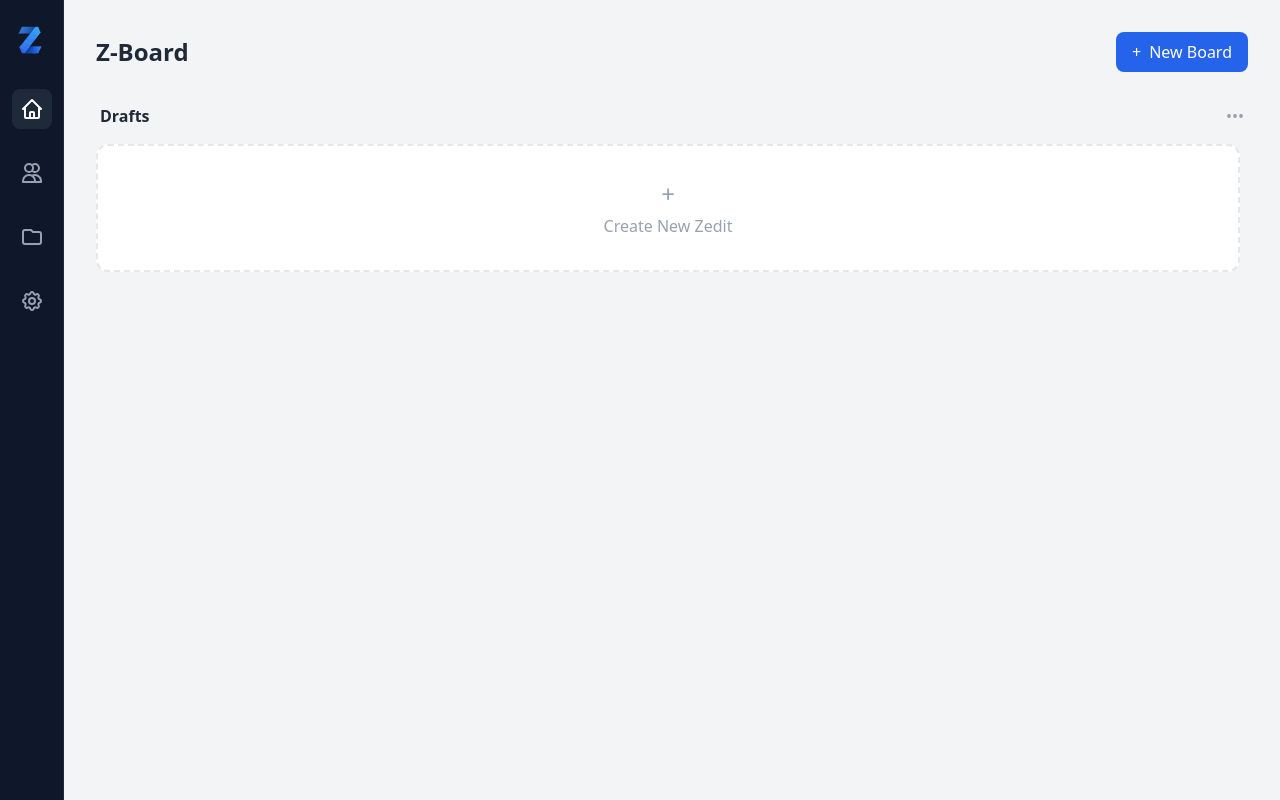
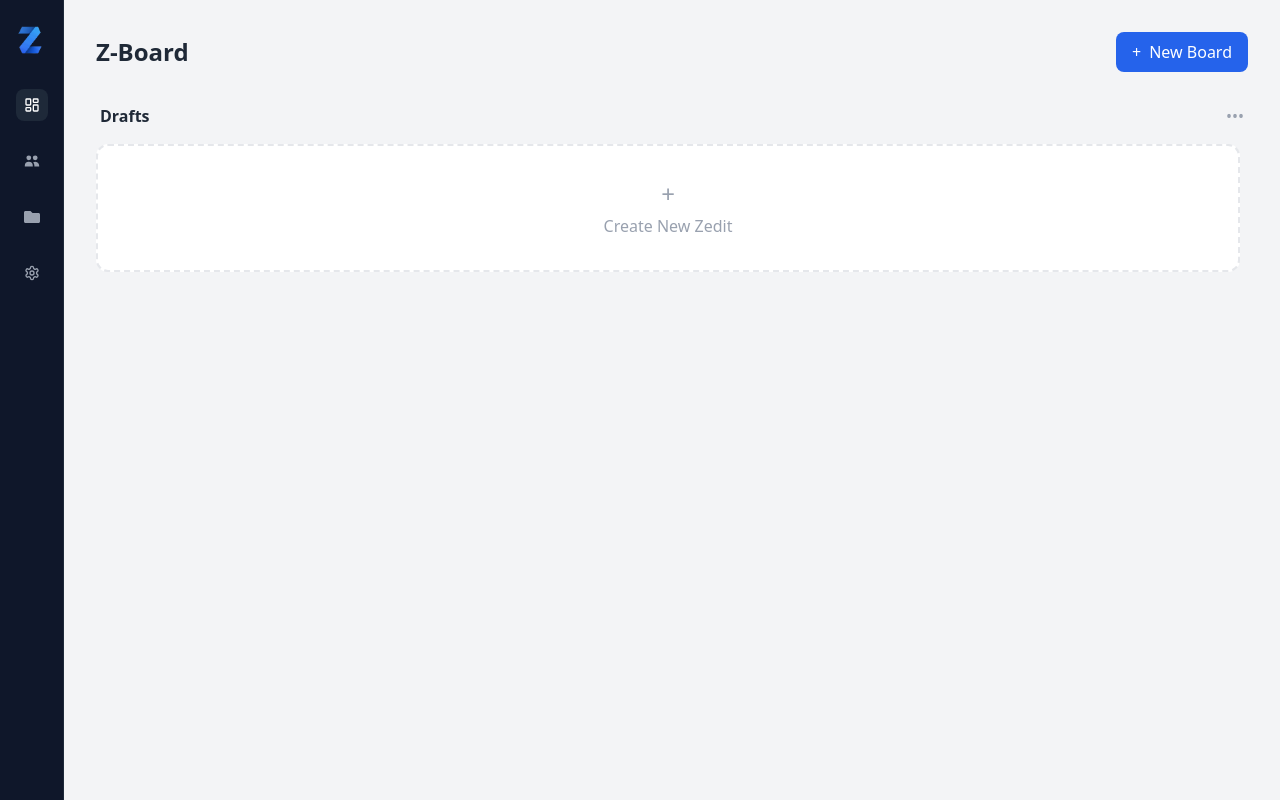
Before and after one commit to Skaff10/Zedit, a React (Vite) app in the folder client/: page / in a window 1280 px wide. Built offline with nearby package versions, Linux system fonts and the light colour scheme; sample sign-in values are in the browser's storage.

Commit message:
Create New Board Feature added & Sidebar buttons Changed

```diff
--- a/client/package.json
+++ b/client/package.json
@@ -18,6 +18,7 @@
     "framer-motion": "^12.23.25",
     "react": "^19.2.0",
     "react-dom": "^19.2.0",
+    "react-icons": "^5.5.0",
     "react-router-dom": "^7.9.6",
     "react-toastify": "^11.0.5",
     "tailwindcss": "^4.1.17",
--- a/client/src/components/Board.tsx
+++ b/client/src/components/Board.tsx
@@ -1,21 +1,51 @@
 import React from "react";
+import { CreateBoardModal } from "./CreateBoardModal";
+import { motion, AnimatePresence } from "framer-motion";
+import { useNavigate } from "react-router-dom";
 
 export const Board: React.FC = () => {
+  const [isModalOpen, setIsModalOpen] = React.useState(false);
+  const [boardKey, setBoardKey] = React.useState(0);
+
+  const handleCreateBoard = (boardName: string) => {
+    console.log("Creating board:", boardName);
+    setIsModalOpen(false);
+    // Trigger swipe animation by updating key
+    setTimeout(() => setBoardKey((prev) => prev + 1), 300); // Small delay to allow modal to close first
+  };
+
   return (
-    <div className="flex-1 p-8 overflow-x-auto">
+    <div className="flex-1 p-8 overflow-x-hidden relative">
+      <CreateBoardModal
+        isOpen={isModalOpen}
+        onClose={() => setIsModalOpen(false)}
+        onCreate={handleCreateBoard}
+      />
+
       <div className="flex justify-between items-center mb-8">
         <h1 className="text-2xl font-bold text-z-text">Z-Board</h1>
-        <button className="bg-z-blue text-white px-4 py-2 rounded-lg font-medium hover:bg-blue-700 transition-colors flex items-center gap-2">
+        <button
+          onClick={() => setIsModalOpen(true)}
+          className="bg-z-blue text-white px-4 py-2 rounded-lg font-medium hover:bg-blue-700 transition-colors flex items-center gap-2 cursor-pointer"
+        >
           <span>+</span> New Board
         </button>
       </div>
 
-      <div className="flex gap-6 h-[calc(100vh-12rem)] min-w-[800px]">
-        <Column title="Drafts">
-          <NewZeditCard />
-        </Column>
+      <AnimatePresence mode="wait">
+        <motion.div
+          key={boardKey}
+          initial={{ x: 300, opacity: 0 }}
+          animate={{ x: 0, opacity: 1 }}
+          exit={{ x: -300, opacity: 0 }}
+          transition={{ type: "spring", stiffness: 200, damping: 25 }}
+          className="flex gap-6 h-[calc(100vh-12rem)] min-w-[800px]"
+        >
+          <Column title="Drafts">
+            <NewZeditCard />
+          </Column>
 
-        {/* <Column title="In Review" >
+          {/* <Column title="In Review" >
 
 
         </Column>
@@ -23,7 +53,8 @@ export const Board: React.FC = () => {
         <Column title="Published/Stable" >
 
         </Column> */}
-      </div>
+        </motion.div>
+      </AnimatePresence>
     </div>
   );
 };
@@ -47,9 +78,6 @@ const Column: React.FC<{
     </div>
   );
 };
-
-import { motion } from "framer-motion";
-import { useNavigate } from "react-router-dom";
 
 const NewZeditCard = () => {
   const navigate = useNavigate();
--- /dev/null
+++ b/client/src/components/CreateBoardModal.tsx
@@ -0,0 +1,123 @@
+import React, { useState } from "react";
+import { motion, AnimatePresence } from "framer-motion";
+import { IoClose } from "react-icons/io5";
+
+interface CreateBoardModalProps {
+  isOpen: boolean;
+  onClose: () => void;
+  onCreate: (boardName: string) => void;
+}
+
+export const CreateBoardModal: React.FC<CreateBoardModalProps> = ({
+  isOpen,
+  onClose,
+  onCreate,
+}) => {
+  const [boardName, setBoardName] = useState("");
+  const [collaborators, setCollaborators] = useState("");
+  const [isPrivate, setIsPrivate] = useState(true);
+
+  const handleSubmit = (e: React.FormEvent) => {
+    e.preventDefault();
+    onCreate(boardName);
+    // Reset form
+    setBoardName("");
+    setCollaborators("");
+    setIsPrivate(true);
+  };
+
+  return (
+    <AnimatePresence>
+      {isOpen && (
+        <>
+          {/* Backdrop */}
+          <motion.div
+            initial={{ opacity: 0 }}
+            animate={{ opacity: 1 }}
+            exit={{ opacity: 0 }}
+            onClick={onClose}
+            className="fixed inset-0 bg-black/50 backdrop-blur-sm z-50"
+          />
+
+          {/* Modal */}
+          <motion.div
+            initial={{ y: "100%", opacity: 0 }}
+            animate={{ y: "0%", opacity: 1 }}
+            exit={{ y: "100%", opacity: 0 }}
+            transition={{ type: "spring", damping: 25, stiffness: 300 }}
+            className="fixed inset-0 flex items-center justify-center z-50 pointer-events-none"
+          >
+            <div className="bg-white w-full max-w-md rounded-2xl shadow-2xl p-8 pointer-events-auto mx-4">
+              <div className="flex justify-between items-center mb-6">
+                <h2 className="text-2xl font-bold text-gray-800">
+                  Create Workspace
+                </h2>
+                <button
+                  onClick={onClose}
+                  className="text-gray-400 hover:text-gray-600 transition-colors"
+                >
+                  <IoClose size={24} />
+                </button>
+              </div>
+
+              <form onSubmit={handleSubmit} className="flex flex-col gap-6">
+                <div>
+                  <label className="block text-sm font-medium text-gray-700 mb-2">
+                    Project Name
+                  </label>
+                  <input
+                    type="text"
+                    value={boardName}
+                    onChange={(e) => setBoardName(e.target.value)}
+                    placeholder="e.g., Q4 Marketing"
+                    className="w-full px-4 py-3 rounded-xl border border-gray-200 focus:border-blue-500 focus:ring-2 focus:ring-blue-100 outline-none transition-all"
+                    required
+                  />
+                </div>
+
+                <div>
+                  <label className="block text-sm font-medium text-gray-700 mb-2">
+                    Invite Collaborators
+                  </label>
+                  <input
+                    type="text"
+                    value={collaborators}
+                    onChange={(e) => setCollaborators(e.target.value)}
+                    placeholder="Enter emails..."
+                    className="w-full px-4 py-3 rounded-xl border border-gray-200 focus:border-blue-500 focus:ring-2 focus:ring-blue-100 outline-none transition-all"
+                  />
+                </div>
+
+                <div className="flex items-center justify-between p-4 bg-gray-50 rounded-xl">
+                  <span className="font-medium text-gray-700">
+                    {isPrivate ? "Private" : "Team Visible"}
+                  </span>
+                  <button
+                    type="button"
+                    onClick={() => setIsPrivate(!isPrivate)}
+                    className={`w-12 h-6 rounded-full p-1 transition-colors ${
+                      isPrivate ? "bg-gray-300" : "bg-blue-500"
+                    }`}
+                  >
+                    <div
+                      className={`w-4 h-4 rounded-full bg-white shadow-sm transition-transform ${
+                        isPrivate ? "translate-x-0" : "translate-x-6"
+                      }`}
+                    />
+                  </button>
+                </div>
+
+                <button
+                  type="submit"
+                  className="w-full bg-blue-600 text-white py-3 rounded-xl font-semibold hover:bg-blue-700 active:scale-95 transition-all shadow-lg shadow-blue-200"
+                >
+                  Create Board
+                </button>
+              </form>
+            </div>
+          </motion.div>
+        </>
+      )}
+    </AnimatePresence>
+  );
+};
--- a/client/src/components/Sidebar.tsx
+++ b/client/src/components/Sidebar.tsx
@@ -1,5 +1,7 @@
-import React from "react";
-
+import { LuLayoutDashboard as HomeIcon } from "react-icons/lu";
+import { HiUsers as UsersIcon } from "react-icons/hi";
+import { FaFolder as FolderIcon } from "react-icons/fa";
+import { LuSettings as SettingsIcon } from "react-icons/lu";
 import logo from "/logo.png";
 
 export const Sidebar: React.FC = () => {
@@ -35,73 +37,3 @@ const NavItem: React.FC<{ icon: React.ReactNode; active?: boolean }> = ({
     </button>
   );
 };
-
-const HomeIcon = () => (
-  <svg
-    className="w-6 h-6"
-    fill="none"
-    stroke="currentColor"
-    viewBox="0 0 24 24"
-  >
-    <path
-      strokeLinecap="round"
-      strokeLinejoin="round"
-      strokeWidth={2}
-      d="M3 12l2-2m0 0l7-7 7 7M5 10v10a1 1 0 001 1h3m10-11l2 2m-2-2v10a1 1 0 01-1 1h-3m-6 0a1 1 0 001-1v-4a1 1 0 011-1h2a1 1 0 011 1v4a1 1 0 001 1m-6 0h6"
-    />
-  </svg>
-);
-
-const UsersIcon = () => (
-  <svg
-    className="w-6 h-6"
-    fill="none"
-    stroke="currentColor"
-    viewBox="0 0 24 24"
-  >
-    <path
-      strokeLinecap="round"
-      strokeLinejoin="round"
-      strokeWidth={2}
-      d="M12 4.354a4 4 0 110 5.292M15 21H3v-1a6 6 0 0112 0v1zm0 0h6v-1a6 6 0 00-9-5.197M13 7a4 4 0 11-8 0 4 4 0 018 0z"
-    />
-  </svg>
-);
-
-const FolderIcon = () => (
-  <svg
-    className="w-6 h-6"
-    fill="none"
-    stroke="currentColor"
-    viewBox="0 0 24 24"
-  >
-    <path
-      strokeLinecap="round"
-      strokeLinejoin="round"
-      strokeWidth={2}
-      d="M3 7v10a2 2 0 002 2h14a2 2 0 002-2V9a2 2 0 00-2-2h-6l-2-2H5a2 2 0 00-2 2z"
-    />
-  </svg>
-);
-
-const SettingsIcon = () => (
-  <svg
-    className="w-6 h-6"
-    fill="none"
-    stroke="currentColor"
-    viewBox="0 0 24 24"
-  >
-    <path
-      strokeLinecap="round"
-      strokeLinejoin="round"
-      strokeWidth={2}
-      d="M10.325 4.317c.426-1.756 2.924-1.756 3.35 0a1.724 1.724 0 002.573 1.066c1.543-.94 3.31.826 2.37 2.37a1.724 1.724 0 001.065 2.572c1.756.426 1.756 2.924 0 3.35a1.724 1.724 0 00-1.066 2.573c.94 1.543-.826 3.31-2.37 2.37a1.724 1.724 0 00-2.572 1.065c-.426 1.756-2.924 1.756-3.35 0a1.724 1.724 0 00-2.573-1.066c-1.543.94-3.31-.826-2.37-2.37a1.724 1.724 0 00-1.065-2.572c-1.756-.426-1.756-2.924 0-3.35a1.724 1.724 0 001.066-2.573c-.94-1.543.826-3.31 2.37-2.37.996.608 2.296.07 2.572-1.065z"
-    />
-    <path
-      strokeLinecap="round"
-      strokeLinejoin="round"
-      strokeWidth={2}
-      d="M15 12a3 3 0 11-6 0 3 3 0 016 0z"
-    />
-  </svg>
-);
```
Also changed, not shown: 1 other file (tests, documents, lock files or other folders).
